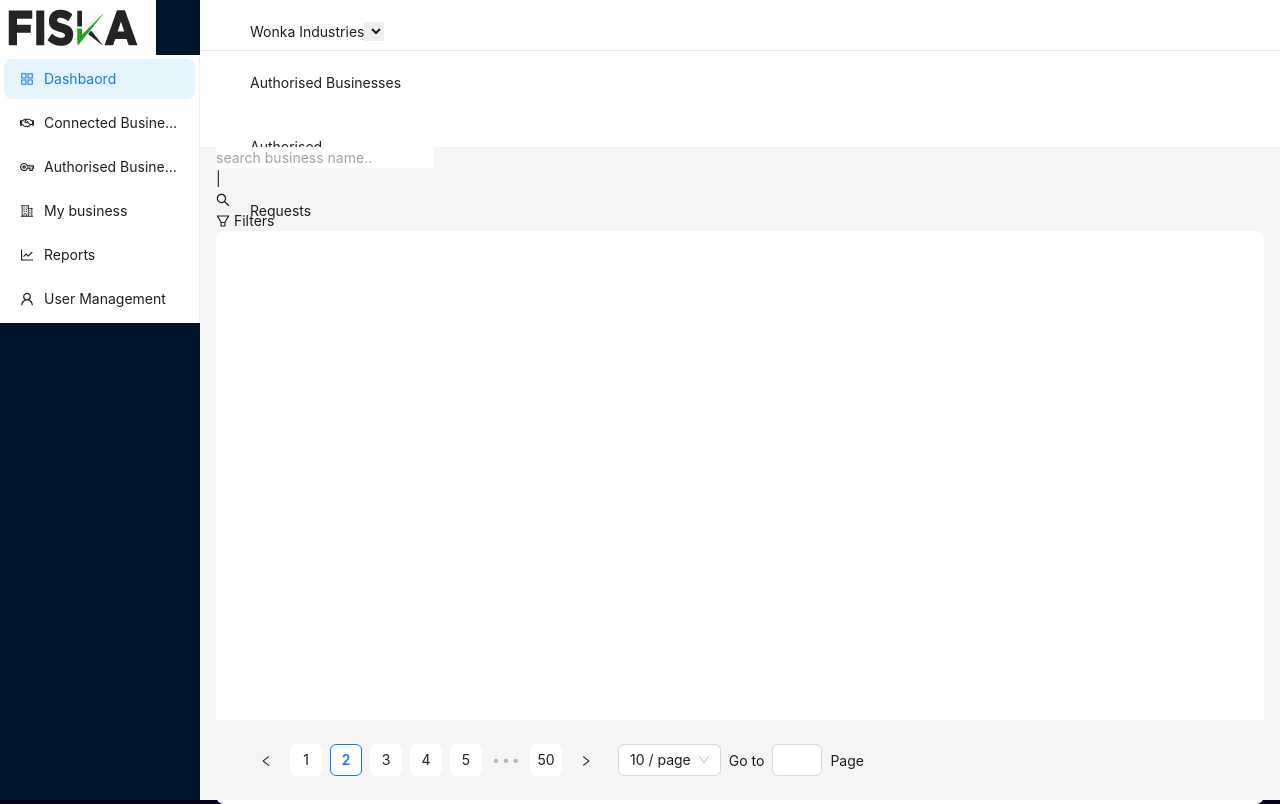
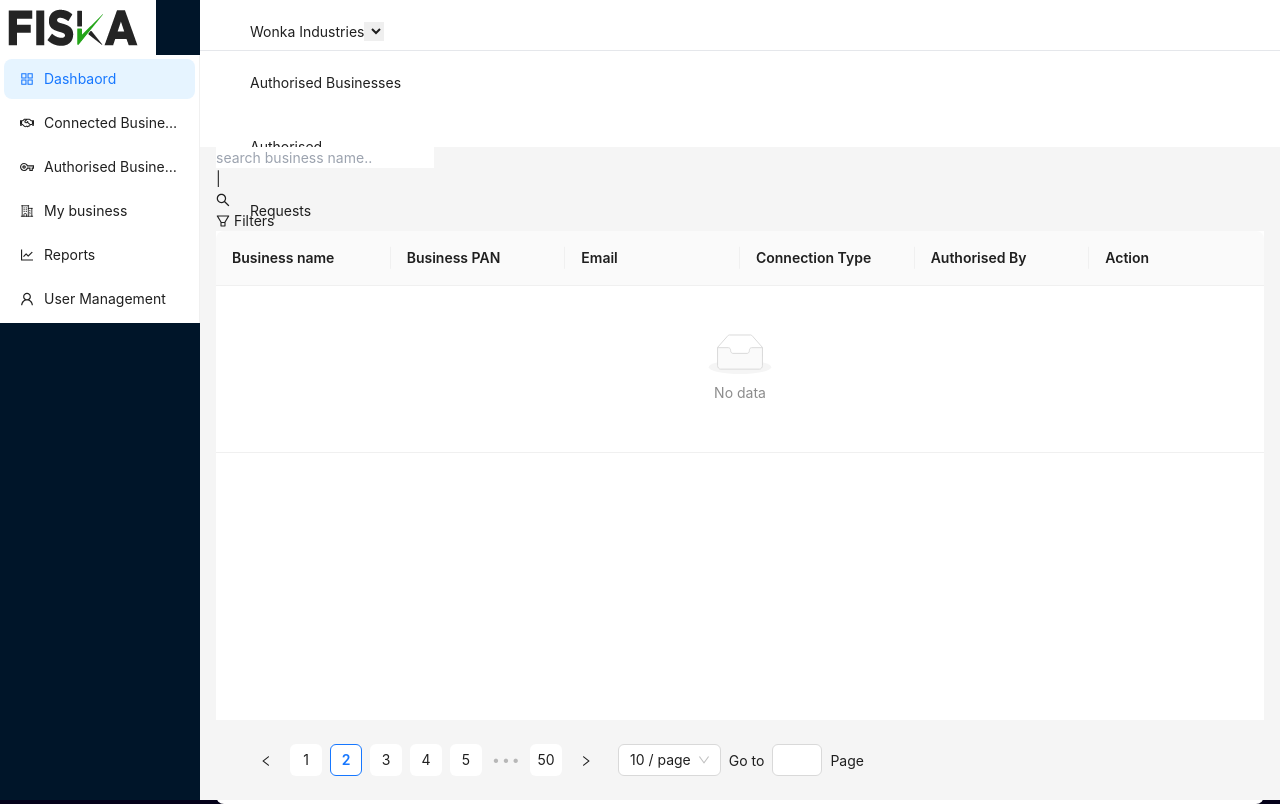
Before and after one commit to Girishmasade/fiska_admin_pannel, a React (Vite) app: page / in a window 1280 px wide. Built offline with nearby package versions, Linux system fonts and the light colour scheme.

Commit message:
connection request page setup successfully

```diff
--- a/src/components/PageRoutes/PageRoutes.jsx
+++ b/src/components/PageRoutes/PageRoutes.jsx
@@ -2,10 +2,12 @@ import React from 'react'
 import { Route, Routes } from 'react-router-dom'
 import Head from '../../pages/Head'
 import RequestConnection from '../../pages/RequestConnection'
+import Dashboard from '../../pages/Dashboard'
 
 function PageRoutes() {
   return (
     <Routes>
+       <Route path='/' element={<Dashboard/>}/>
       <Route path='/authorised' element={<Head/>}/>
       <Route path='/RequestConnection' element={<RequestConnection/>}/>
     </Routes>
--- /dev/null
+++ b/src/pages/Dashboard.jsx
@@ -0,0 +1,60 @@
+import { Table } from "antd";
+import React from "react";
+
+const Dashboard = () => {
+  const columns = [
+    {
+      title: "Business name",
+      width: 150,
+      dataIndex: "name",
+      key: "name",
+      fixed: "left",
+    },
+    {
+        title: "Business PAN",
+        width: 150,
+        dataIndex: "pan",
+        key: "pan",
+        fixed: "left",
+      },
+      {
+        title: "Email",
+        width: 150,
+        dataIndex: "email",
+        key: "email",
+        fixed: "left",
+      },
+      {
+        title: "Connection Type",
+        width: 150,
+        dataIndex: "connection",
+        key: "connection",
+        fixed: "left",
+      },
+      {
+        title: "Authorised By",
+        width: 150,
+        dataIndex: "sent",
+        key: "sent",
+        fixed: "left",
+      },
+      {
+        title: "Action",
+        width: 150,
+        key: 'operation',
+        fixed: "left",
+      },
+  ];
+
+
+  return (
+    <div>
+      <Table
+      columns={columns}
+      pagination={false}
+      />
+    </div>
+  );
+};
+
+export default Dashboard;
--- a/src/pages/RequestConnection.jsx
+++ b/src/pages/RequestConnection.jsx
@@ -1,21 +1,24 @@
 import React, { useState } from "react";
-import { Button, Modal, Progress, Form, Checkbox } from "antd";
+import { Button, Modal, Progress, Form, Checkbox, Card } from "antd";
+import { PlusOutlined, CheckOutlined } from '@ant-design/icons';
 
 const RequestConnection = () => {
-  const [isOpen, setIsOpen] = useState(true)
-  const [progress, setprogress] = useState(1);
+  const [isOpen, setIsOpen] = useState(true);
+  const [progress, setProgress] = useState(1);
   const [form] = Form.useForm();
+  const [step, setStep] = useState(1);
 
   const handleCancel = () => {
-    setIsOpen(!isOpen)
-    setprogress(progress);
+    setIsOpen(!isOpen);
+    setProgress(progress);
     form.resetFields();
+    setStep(1);
   };
 
   const handleNext = () => {
     form.validateFields().then((values) => {
-      setprogress(100);
-      console.log("Form Data: ", values);
+      setProgress(100);
+      setStep(2);
     });
   };
 
@@ -27,51 +30,52 @@ const RequestConnection = () => {
     console.log("checked = ", checkedValues);
   };
   const plainOptions = ["Vendor", "Client"];
+
   return (
     <>
       <Modal
         title="Request Connection"
-        style={{
-          top: 60,
-        }}
+        style={{ top: 60 }}
         open={isOpen}
         onCancel={handleCancel}
-        onClose={handleCancel}
         footer={[
           <Button key="cancel" onClick={handleCancel}>
-            Cancel
+            {step === 1 ? "Cancel" : "Close"}
           </Button>,
-          <Button
-            key="next"
-            type="primary"
-            onClick={handleNext}
-            disabled={progress === 100}
-          >
-            Next
+          <Button key="next" type="secondary" onClick={handleNext} className="bg-green-600 text-white hover:bg-green-500">
+            {step === 1 ? "Next" : "Send Request"}
           </Button>,
         ]}
       >
         <hr />
         <div className="flex items-center pt-4 gap-2">
           <Progress
-            percent={progress}
+            percent={step === 1 ? 1 : 100}
             type="circle"
             size={30}
-            format={Number}
-            values='50'
+            format={(percent) =>
+              percent === 100 ? <CheckOutlined style={{ color: "green" }} /> : `${percent}%`
+            }
           />
-          <p className="text-sm">Connection details</p>
+
+          <p className="text-sm">
+           Connnection details
+          </p>
           <hr className="w-10 border-1" />
           <Progress
-            percent={2}
+            percent={step === 1 ? 2 : 2}
             strokeColor={strokeColor}
             type="circle"
             size={30}
             format={Number}
           />
-          <p className="text-sm text-gray-500">Data access</p>
+          <p className="text-sm">
+            Data Access
+          </p>
         </div>
 
+        {step === 1 ? (
+          <>
             <h2 className="pt-5">REQUEST CONNECTION TO</h2>
             <hr />
             <div className="mt-4">
@@ -125,11 +129,7 @@ const RequestConnection = () => {
                   />
                 </Form.Item>
 
-            <Form.Item
-              label="Email"
-              name={<span className="text-xs">Email</span>}
-              className="pl-3"
-            >
+                <Form.Item label="Email" name="email" className="pl-3">
                   <input
                     type="email"
                     className="border p-1 w-[200px]"
@@ -153,10 +153,110 @@ const RequestConnection = () => {
             <h2 className="pt-4">MESSAGE (OPTIONAL)</h2>
             <hr />
             <div className="pt-2">
-        <textarea name="textarea" placeholder="Enter" className="w-[450px] p-2 border"/>
+              <textarea
+                name="textarea"
+                placeholder="Enter"
+                className="w-[450px] p-2 border"
+              />
             </div>
+          </>
+        ) : (
+          <div className="w-full pt-6">
+            <Card
+              type="inner"
+              title="REQUEST DATA TO"
+              extra={
+                <a href="#" className="text-blue-500">
+                  change
+                </a>
+              }
+              className="bg-gray-100 rounded-none"
+            >
+              <div className="grid grid-rows-3">
+                <div className="flex gap-1">
+                  <h2>Deepesh Khatri and Associates</h2>
+                  <p className="text-blue-500 bg-blue-200 p-1 relative bottom-2 m-2">
+                    Vendor
+                  </p>
+                </div>
+
+                <div className="grid grid-cols-3 gap-4">
+                  <div>
+                    <span>Name</span>
+                    <p>John Doe</p>
+                  </div>
+                  <div>
+                    <span>Email</span>
+                    <p>johndoe@gmail.com</p>
+                  </div>
+                  <div>
+                    <span>Business PAN</span>
+                    <p>ABCDE1234F</p>
+                  </div>
+                </div>
+
+                <div className="pt-2">
+                  <span>Message</span>
+                  <p>-</p>
+                </div>
+              </div>
+            </Card>
+            <div className="flex pt-8 pb-2 justify-between">
+              <h2>DATA ACCESSES</h2>
+              <Checkbox>select all</Checkbox>
+            </div>
+            <hr />
+
+            <div className="pt-2">
+                <ul className="space-y-3 text-sm">
+                  <li className="flex gap-2 text-gray-400">
+                    <input
+                      type="checkbox"
+                      checked
+                      style={{color: 'gray'}}
+                      className="relative bottom-3"
+                    />
+                    <p>
+                      Basic KYC (Business type, Ministry Of Corporate Affairs
+                      Status (MCA), GST, PAN, Udyam (MSME), Bank Account
+                      Details)
+                    </p>
+                  </li>
+                  <li className="flex gap-2">
+                    <input type="checkbox"  />
+                    <p>Importer Exporter Codes (IECs)</p>
+                  </li>
+                  <li className="flex gap-2">
+                    <input type="checkbox"  />
+                    <p>EPF UAN(s) wih Compliance History</p>
+                  </li>
+                  <li className="flex gap-2">
+                    <input type="checkbox"  />
+                    <p>Constitution Documents (MoA, AoA)</p>
+                  </li>
+                  <li className="flex gap-2">
+                    <input type="checkbox"  />
+                    <p>Key Management Personnel & Owners Information</p>
+                  </li>
+                  <li className="flex gap-2">
+                  <input type="checkbox"  />
+                    <p>Group Companies/LLP’s, List of Charges</p>
+                  </li>
+                  <li className="flex gap-2">
+                    <input type="checkbox"  />
+                    <p>Financial Statements</p>
+                  </li>
+                  <li className="flex gap-2">
+                    <a href="#" className="text-blue-500"><PlusOutlined className="pr-1"/>additional data</a>
+                  </li>
+                </ul>
+              </div>
+          </div>
+
+        )}
       </Modal>
     </>
   );
 };
+
 export default RequestConnection;
--- a/src/pages/UserDetails.jsx
+++ b/src/pages/UserDetails.jsx
@@ -2,6 +2,7 @@
 import { Drawer } from "antd";
 import React, { useState } from "react";
 import { LinkOutlined } from "@ant-design/icons";
+import { Link } from "react-router-dom";
 
 function UserDetails() {
   const [isVisible, setIsVisible] = useState(true);
@@ -116,9 +117,9 @@ function UserDetails() {
               </div>
             </div>
             <div className="pt-5 text-end text-sm">
-            <a href="/RequestConnection" className="text-blue-500">
+            <Link to="/RequestConnection" className="text-blue-500">
               Request connection
-            </a>
+            </Link>
           </div>
           </div>
         </div>
```
Lines whose indentation alone changed are shown as unchanged.
